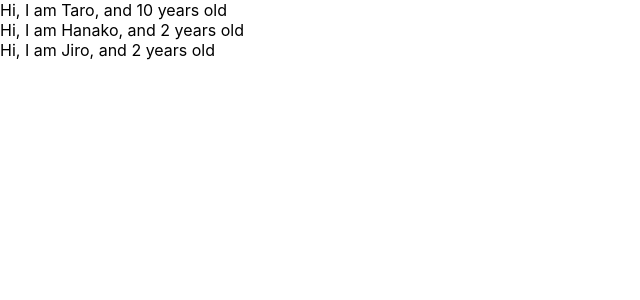
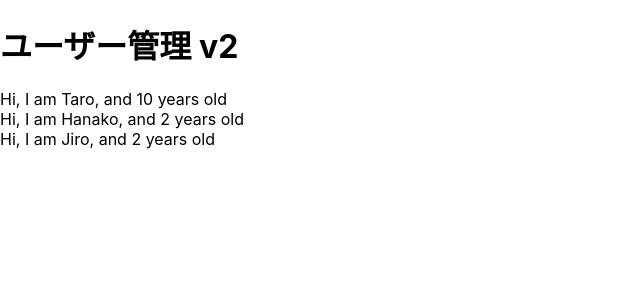
Before and after one commit to hibiki-tsuboi/udemy-react-redux, a React (Create React App) app: page / in a window 1280 px wide. Shown: the top 300 px of the page, without its empty margins (0-640 px from the left). Built offline with nearby package versions, Linux system fonts and the light colour scheme.

Commit message:
Add space before version label

```diff
--- a/public/index.html
+++ b/public/index.html
@@ -24,7 +24,7 @@
       work correctly both with client-side routing and a non-root public URL.
       Learn how to configure a non-root public URL by running `npm run build`.
     -->
-    <title>React App</title>
+    <title>ユーザー管理 v2</title>
   </head>
   <body>
     <noscript>You need to enable JavaScript to run this app.</noscript>
--- a/src/App.js
+++ b/src/App.js
@@ -33,6 +33,7 @@ const App = () => {
 
   return (
     <div>
+      <h1>ユーザー管理 v2</h1>
       {
         profiles.map((profile, index) => {
           return <User name={profile.name} age={profile.age} key={index}/>
```
